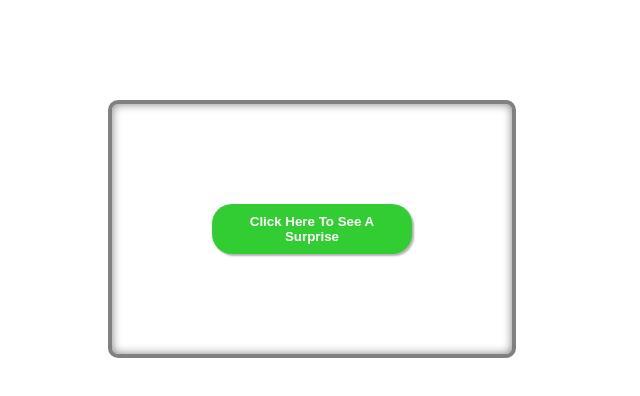
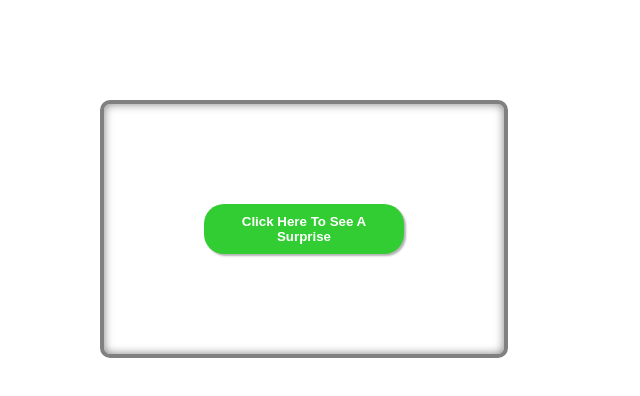
Before and after one commit to Dominator1907/Important, a plain HTML site: page index.html in a window 1280 px wide. Shown: the whole page, without its empty margins (0-640 px from the left). Drawn offline with Linux system fonts and the light colour scheme.

Commit message:
Update index.html

```diff
--- a/index.html
+++ b/index.html
@@ -6,8 +6,6 @@
         <style>
 
             .div{
-             display: flex;
-             align-items: center;
              color: white;
              margin: 100px;
              width: 200px;
@@ -16,6 +14,17 @@
              border-radius: 10px;
              box-shadow: inset 0 0 10px rgba(0, 0, 0, 0.5);
             }
+
+            .container{
+                position: fixed;
+                top: 0;
+                bottom: 0;
+                left: 0;
+                right: 0:
+                 display: flex;
+                 align-items: center;
+                 justify-content: center:
+                }
 
             button{
                 background-color: limegreen;
@@ -45,12 +54,13 @@
     </head>
 
     <body>
-
+        <div class="container">
         <div class="div">
             <a href="Cocomelon jumpscare! - Copy.mp4">
             <button>Click Here To See A Surprise</button>
         </a>
         </div>
+        </div>
 
 
     </body>
```
